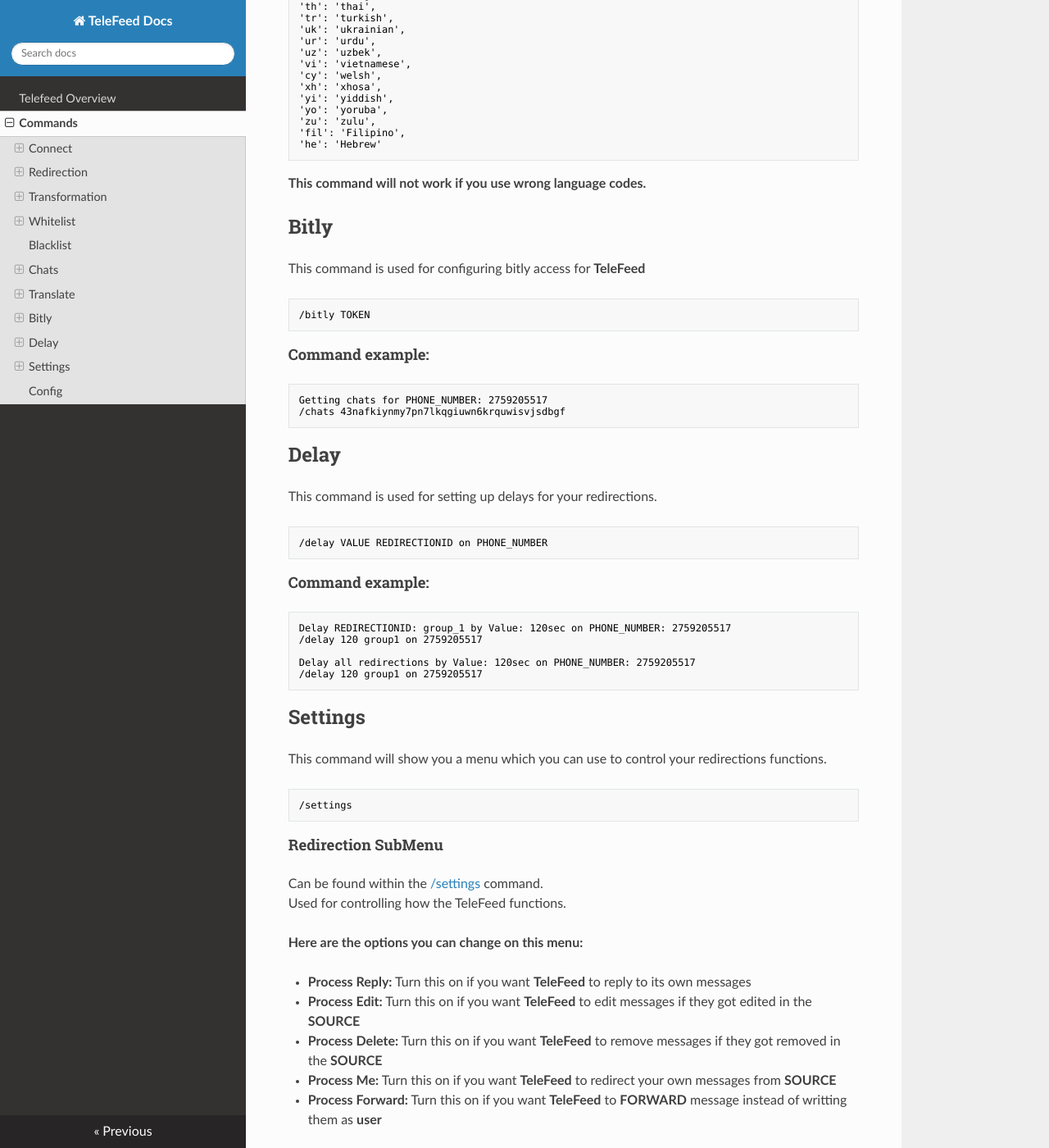
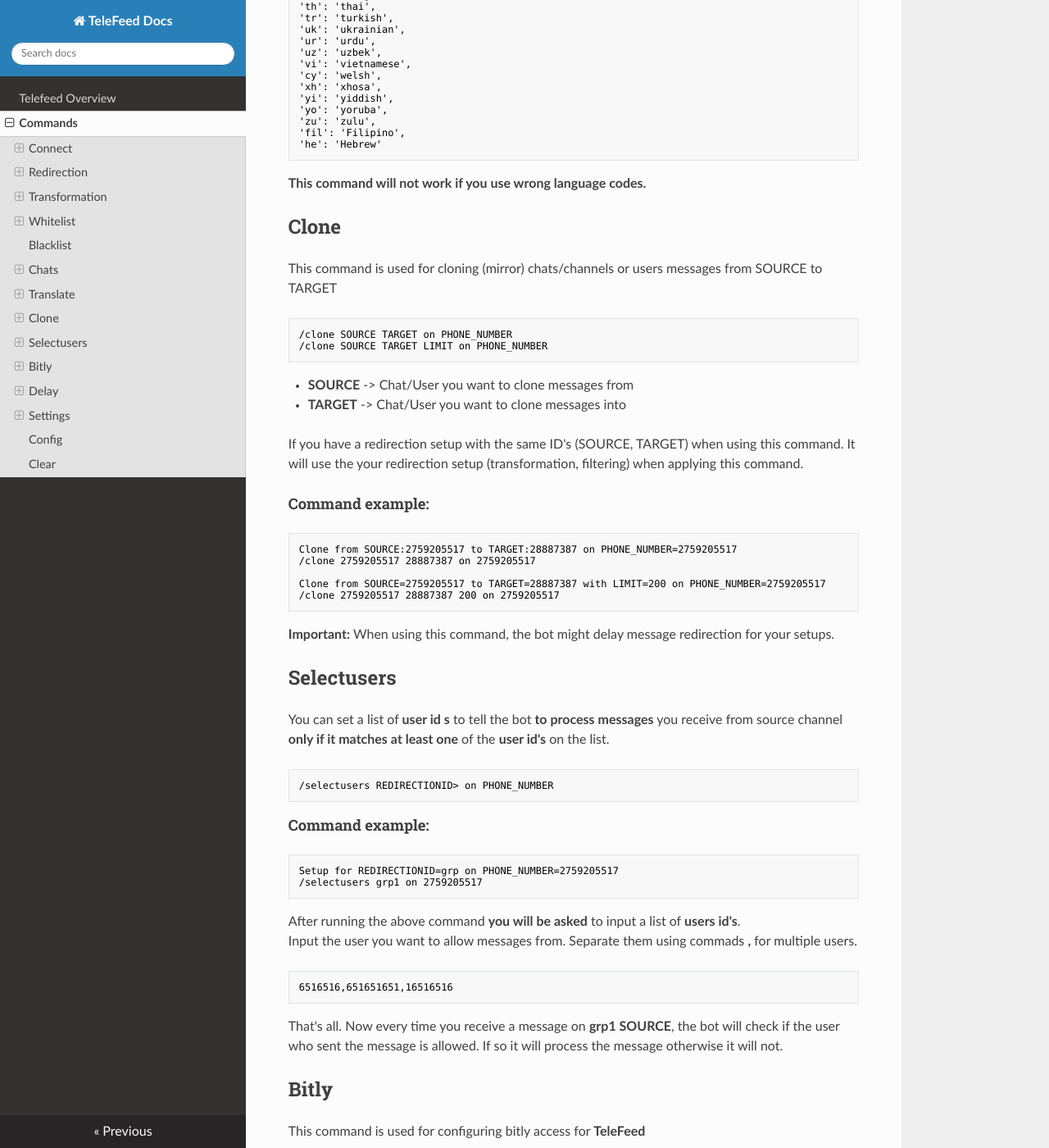
Before and after one commit to PSYR3X/telefeed_docs, an MkDocs documentation site: the page built from docs/commands.md, in a window 1280 px wide and 1400 px high, scrolled down 8460 px. Shown: the whole window at 82% size. Built offline with MkDocs 1.6.1, drawn with Linux system fonts in a browser that asks for light colours; some of the changed text lies outside the part shown.

Commit message:
Adding more documentation

````diff
--- a/docs/commands.md
+++ b/docs/commands.md
@@ -308,6 +308,9 @@ This command is used for setting up translation for your redirection groups.
 /translate remove REDIRECTIONID on PHONE_NUMBER
 ```
 
+* <b>SRC</b>  -> Language you want to translate from
+* <b>DEST</b> -> Language you want to translate into
+
 ####Command example:
 
 ```nohighlight
@@ -317,9 +320,6 @@ Translate from src=English to dest=Italian for REDIRECTIONID=grp1 on PHONE_NUMBE
 Remove translate setup for REDIRECTIONID=grp1 on PHONE_NUMBER=2759205517
 /translate en it grp1 on 2759205517
 ```
-
-* <b>SRC</b>  -> Language you want to translate from
-* <b>DEST</b> -> Language you want to translate into
 
 ####Language Code for using this command
 
@@ -434,6 +434,58 @@ Remove translate setup for REDIRECTIONID=grp1 on PHONE_NUMBER=2759205517
 
 __This command will not work if you use wrong language codes.__
 
+
+## Clone
+
+This command is used for cloning (mirror) chats/channels or users messages from SOURCE to TARGET
+
+```nohighlight
+/clone SOURCE TARGET on PHONE_NUMBER
+/clone SOURCE TARGET LIMIT on PHONE_NUMBER
+```
+
+* <b>SOURCE</b>  -> Chat/User you want to clone messages from
+* <b>TARGET</b> -> Chat/User you want to clone messages into
+
+If you have a redirection setup with the same ID's (SOURCE, TARGET) when using this command. It will use the your redirection setup (transformation, filtering) when applying this command.
+
+####Command example:
+
+```nohighlight
+Clone from SOURCE:2759205517 to TARGET:28887387 on PHONE_NUMBER=2759205517
+/clone 2759205517 28887387 on 2759205517
+
+Clone from SOURCE=2759205517 to TARGET=28887387 with LIMIT=200 on PHONE_NUMBER=2759205517
+/clone 2759205517 28887387 200 on 2759205517
+```
+
+__Important:__ When using this command, the bot might delay message redirection for your setups.
+
+## Selectusers
+
+You can set a list of <b>user id s</b> to tell the bot <b>to process messages</b> you receive from source channel <b>only if it matches at least one</b> of the <b>user id's</b> on the list.
+
+
+```nohighlight
+/selectusers REDIRECTIONID> on PHONE_NUMBER
+```
+
+####Command example:
+
+```nohighlight
+Setup for REDIRECTIONID=grp on PHONE_NUMBER=2759205517
+/selectusers grp1 on 2759205517
+```
+
+After running the above command <b>you will be asked</b> to input a list of <b>users id's</b>.
+Input the user you want to allow messages from. Separate them using commads <b>,</b> for multiple users.
+
+```nohighlight
+6516516,651651651,16516516
+```
+
+That's all. Now every time you receive a message on <b>grp1 SOURCE</b>, the bot will check if the user who sent the message is allowed. If so it will process the message otherwise it will not.
+
 ## Bitly
 
 This command is used for configuring bitly access for <b>TeleFeed</b>
@@ -489,6 +541,8 @@ Used for controlling how the TeleFeed functions.
 * <b>Process Forward:</b> Turn this on if you want <b>TeleFeed</b> to <b>FORWARD</b> message instead of writting them as <b>user</b>
 
 
+__Important:__ Process Forward is one of the command known to have a limitation (by the telegram api). Basically we cannnot edit a <b>forward acton</b>. In case you want <b>to modify/edit</b> forward messages please read <b>Known Issues</b> Section.
+
 #### Filters SubMenu
 
 Can be found within the [/settings](/commands/#settings) command.
@@ -512,3 +566,11 @@ This command is used to get a message with your active configuration. You can us
 ```nohighlight
 /config
 ```
+
+## Clear
+
+This command is used to clear your active configuration.
+
+```nohighlight
+/clear PHONE_NUMBER
+```
````
Also changed, not shown: docs/index.md (+4 -2 lines).
